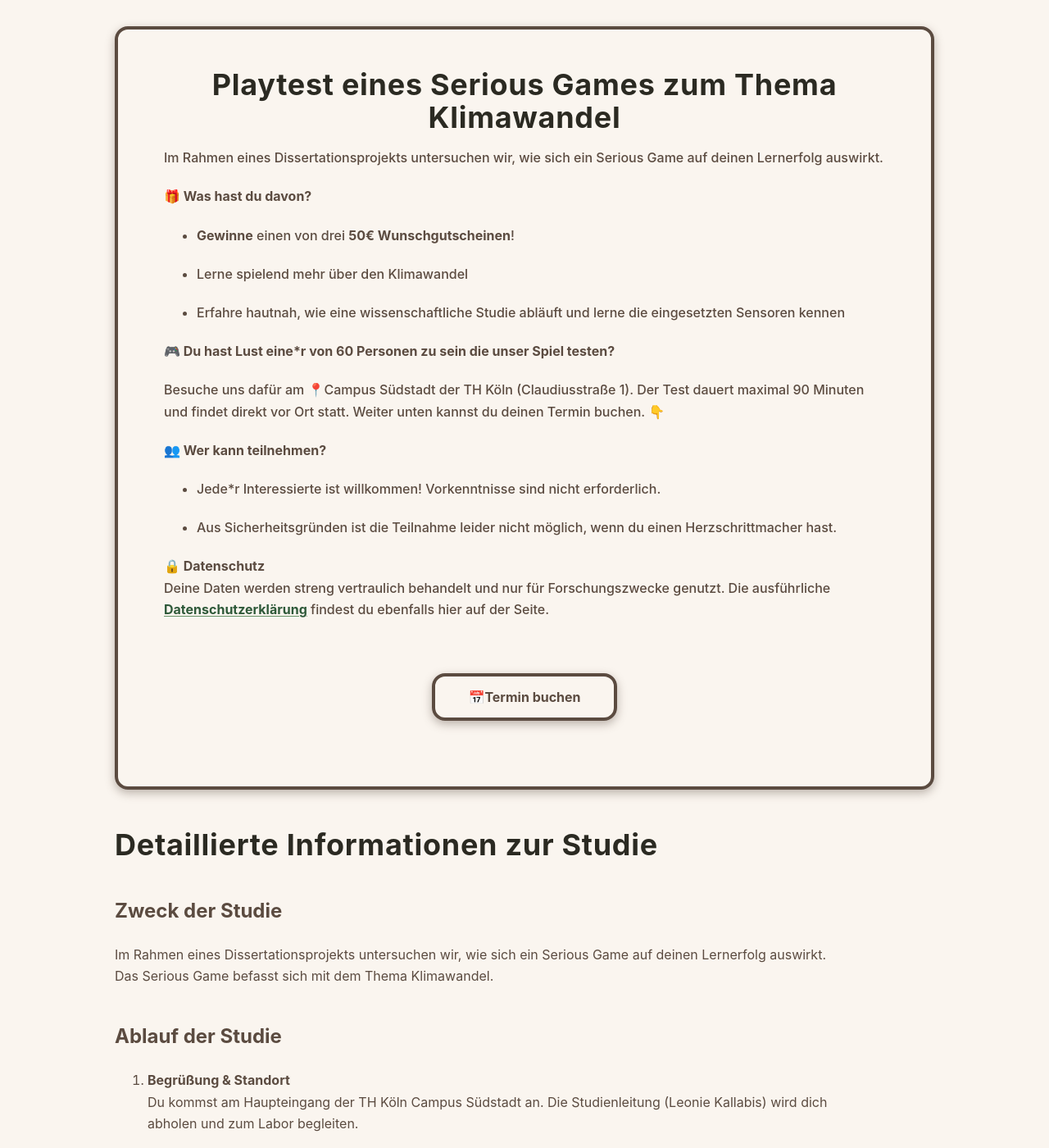
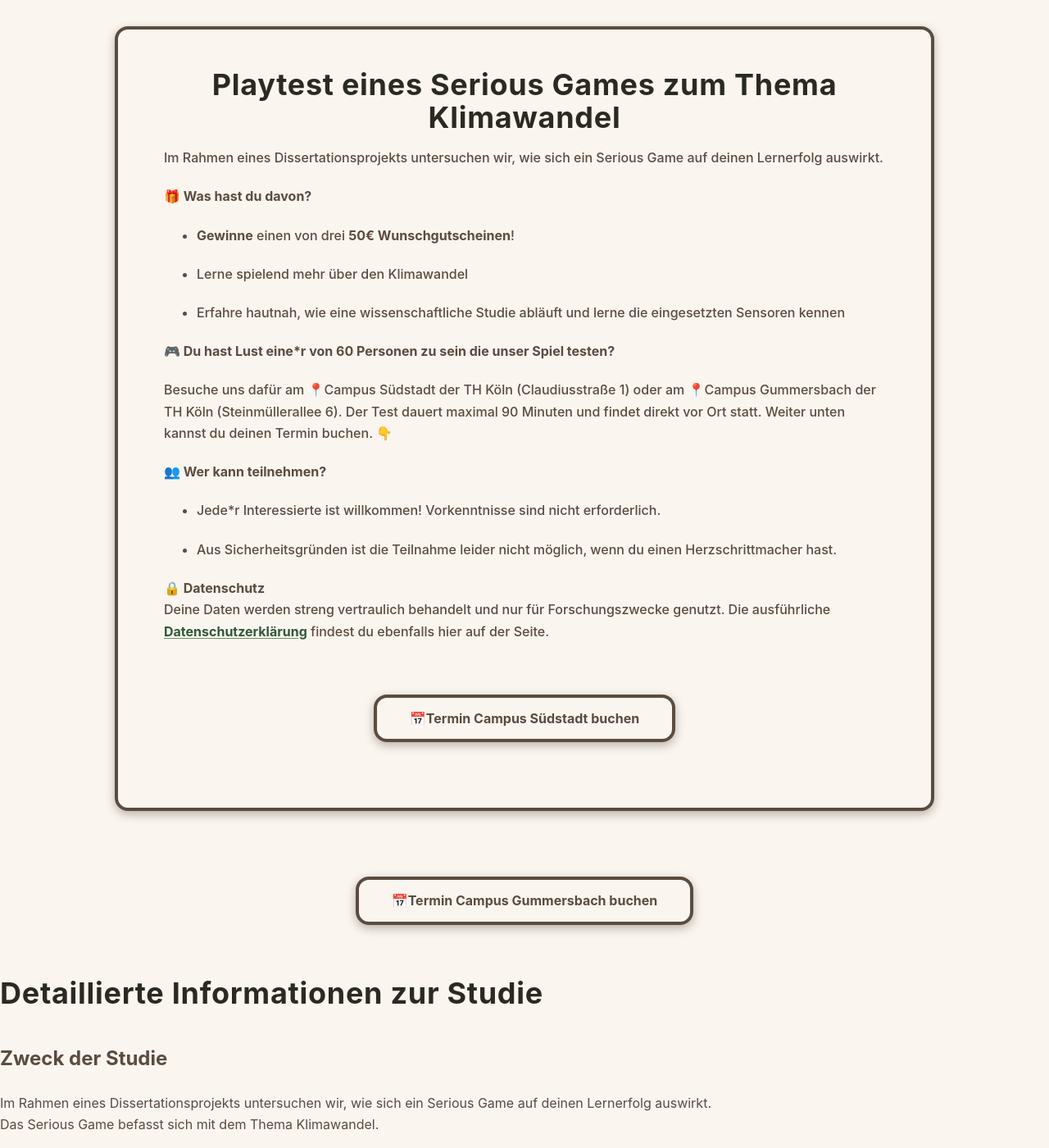
Before and after one commit to LeonieK/sg-study.github.io, a Jekyll site: the page built from index.md, in a window 1280 px wide and 1400 px high. Shown: the whole window at 82% size. Built offline with Jekyll 4.4.1, drawn with Linux system fonts in a browser that asks for light colours; our own code applies the rules of GitHub Pages for plain Markdown files.

Commit message:
Add Gummersbach campus details and booking link
Updated the location information for the testing event and added a booking link for the Gummersbach campus.

```diff
--- a/index.md
+++ b/index.md
@@ -14,7 +14,7 @@
 
   <p><strong>🎮 Du hast Lust eine*r von 60 Personen zu sein die unser Spiel testen?</strong><br></p>
 
-  <p>Besuche uns dafür am 📍Campus Südstadt der TH Köln (Claudiusstraße 1). Der Test dauert maximal 90 Minuten und findet direkt vor Ort statt.
+  <p>Besuche uns dafür am 📍Campus Südstadt der TH Köln (Claudiusstraße 1) oder am 📍Campus Gummersbach der TH Köln (Steinmüllerallee 6). Der Test dauert maximal 90 Minuten und findet direkt vor Ort statt.
   Weiter unten kannst du deinen Termin buchen. 👇</p>
 
   <p><strong>👥 Wer kann teilnehmen?</strong></p>
@@ -27,7 +27,10 @@
   Deine Daten werden streng vertraulich behandelt und nur für Forschungszwecke genutzt. Die ausführliche <a href="#datenschutz">Datenschutzerklärung</a> findest du ebenfalls hier auf der Seite.</p>
 
   <div id="buchung" style="text-align:center; margin: 2rem 0;">
-    <a href="https://zeeg.me/leoniekallabis/sg" class="btn-primary" target="_blank" rel="noopener">📅Termin buchen</a></div>
+    <a href="https://zeeg.me/leoniekallabis/sg" class="btn-primary" target="_blank" rel="noopener">📅Termin Campus Südstadt buchen</a></div>
+</div>
+  <div id="buchung" style="text-align:center; margin: 2rem 0;">
+    <a href="https://zeeg.me/leoniekallabis/studienteilnahme-gummersbach" class="btn-primary" target="_blank" rel="noopener">📅Termin Campus Gummersbach buchen</a></div>
 </div>
 
 <div id="details">
```
